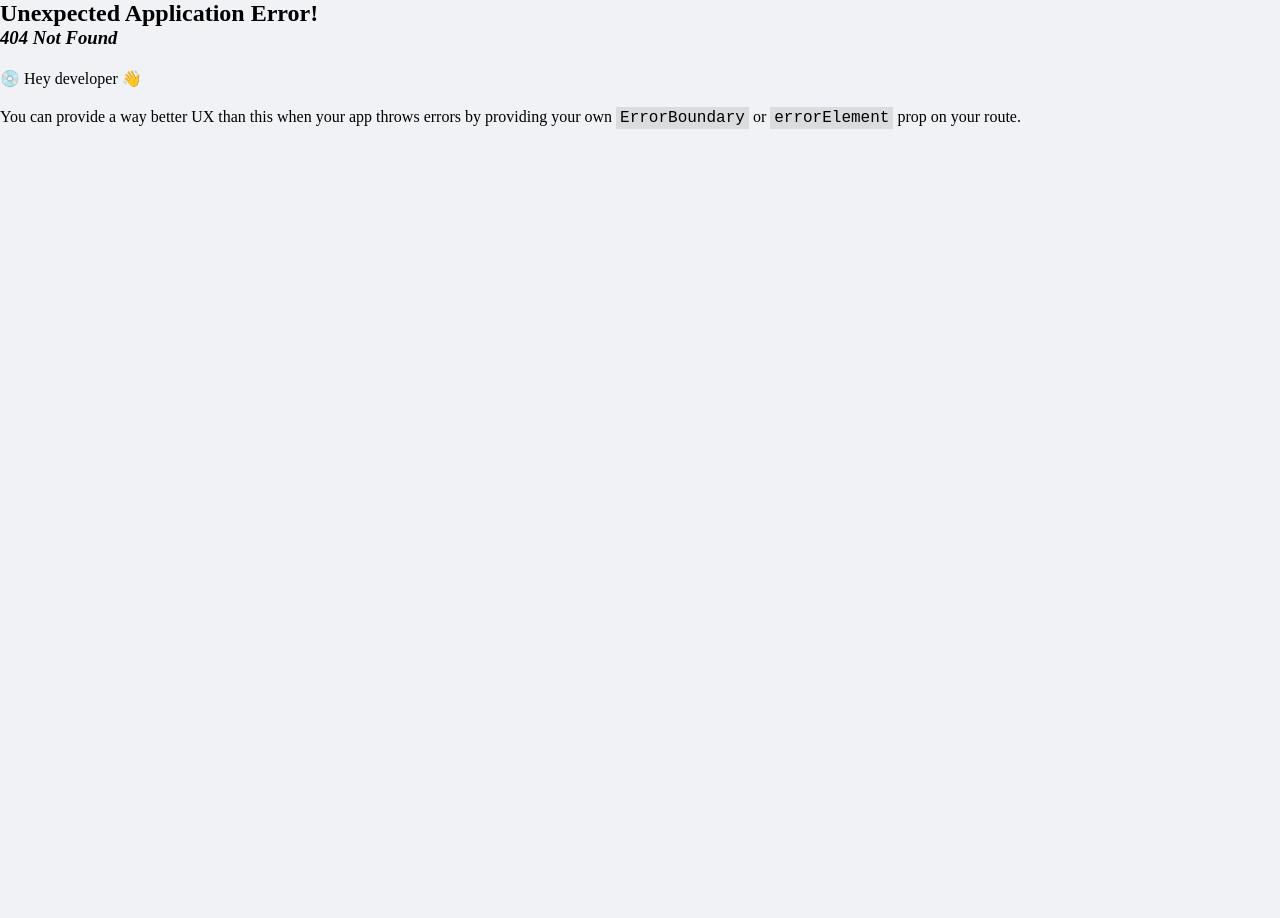
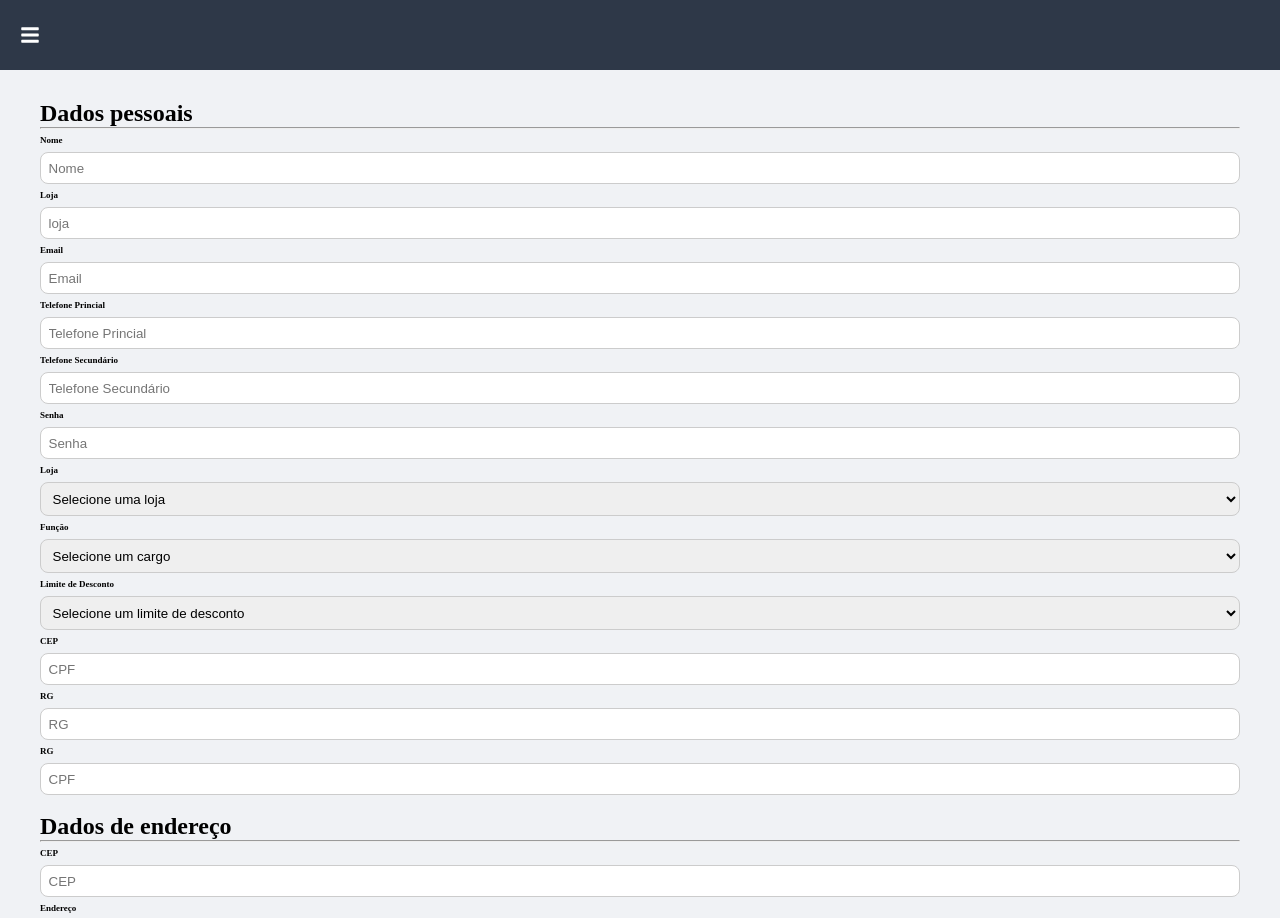
Before and after one commit to slicedcheese1/OticaCrud, a React (Vite) app: page /Sistema/CadastroFuncionario in a window 1280 px wide. Before the commit this address had no page. Shown: the top 918 px of the page. Before the commit the page ends 800 px from the top, so only its background shows below. Built offline with nearby package versions, Linux system fonts and the light colour scheme.

Commit message:
post quase pronto
falta por a rota do post correta e testar

```diff
--- a/src/Pages/Clientes/ClienteCadastro.jsx
+++ b/src/Pages/Clientes/ClienteCadastro.jsx
@@ -112,7 +112,7 @@ function ClienteCadastro() {
         showingCardResponsavel, setShowingCardResponsavel
       }}>
 
-      <div   className={styles.clientecadastrocontainer}>
+      <div className={styles.clientecadastrocontainer}>
           <form className={styles.container2} id='ClienteCadastroForm'  autocomplete="off">
               <DadosPessoaisClienteRegistro/>
               <DadosEnderecoClienteRegistro/>
--- a/src/Pages/Funcionarios/CadastroFuncionario.jsx
+++ b/src/Pages/Funcionarios/CadastroFuncionario.jsx
@@ -29,7 +29,8 @@ function CadastroFuncionario() {
     const [nome, setNome] = useState("")
     const [senha, setSenha] = useState("")
     const [lojaCadastro, setLojaCadastro] = useState("")
-    const [set, setCargos] = useState([])
+    const [cargo, setCargo] = useState("")
+    const [cargos, setCargos] = useState([])
     const [rg, setRg] = useState("")
     const [cpf, setCpf] = useState("")
     const [telefonePrimario, setTelefonePrimario] = useState("")
@@ -40,10 +41,223 @@ function CadastroFuncionario() {
     const [limiteDesconto, setLimiteDesconto] = useState("")
     const [email, setEmail] = useState("")
     const [loja, setLoja] = useState("")
-    const [loja1, setLoja1] = useState("")
+
+    function addCargo(event) {
+        event.preventDefault();
+        setCargo(event.target.value)
+        setCargos([...cargos, { idCargo: 0, nomeCargo: event.target.value}]);
+    }
+
+    function saveFuncionario(){
+        fetch('http://localhost:8080/cargos/cadastro', {
+            //mode: 'no-cors',
+            method: 'POST',
+            body: JSON.stringify({
+              nome,
+              senha,
+              lojaCadastro,
+              cargos,
+              rg,
+              cpf,
+              telefonePrimario,
+              telefoneSecundario,
+              cep,
+              endereco,
+              bairro,
+              limiteDesconto,
+              email,
+              loja,
+            }),
+            headers: {
+              'Accept': 'application/json',
+              'Content-Type': 'application/json'
+            }
+          })
+            .then(response => response.json())
+            .then((data) => {
+              console.log('Post criado com sucesso:', data);
+            })
+            .catch((error) => {
+              console.error('Erro ao criar post:', error);
+            });
+    }
 
     return(<>
+        <div>
+            <form>
+                <div className='container-dados-pessoais-funcionario'>
+                    <h2>Dados pessoais </h2>
 
+                    <hr/>
+                    <label htmlFor="nome">Nome</label>
+                    <input
+                    name="nome"
+                    type='text'
+                    placeholder='Nome'
+                    value={nome}
+                    onChange={() => {setNome(nome)}}
+                    />
+
+                    <label htmlFor="loja">Loja</label>
+                    <input
+                    name="loja"
+                    type='text'
+                    placeholder='loja'
+                    value={loja}
+                    onChange={() => {setLoja(loja)}}
+                    />
+
+                    <label htmlFor="email">Email</label>
+                    <input
+                    name="email"
+                    type='text'
+                    placeholder='Email'
+                    value={email}
+                    onChange={() => {setEmail(email)}}
+                    />
+
+                    <label htmlFor="telefoneprimario">Telefone Princial</label>
+                    <input
+                    name="telefoneprimario"
+                    type='text'
+                    placeholder='Telefone Princial'
+                    value={telefonePrimario}
+                    onChange={() => {setTelefonePrimario(telefonePrimario)}}
+                    />
+
+                    <label htmlFor="telefonesecundario">Telefone Secundário</label>
+                    <input
+                    name="telefonesecundario"
+                    type='text'
+                    placeholder='Telefone Secundário'
+                    value={telefoneSecundario}
+                    onChange={() => {setTelefoneSecundario(telefoneSecundario)}}
+                    />
+
+                    <label htmlFor="senha">Senha</label>
+                    <input
+                    name="senha"
+                    type='password'
+                    placeholder='Senha '
+                    value={senha}
+                    onChange={() => {setSenha(senha)}}
+                    />
+
+                    <label htmlFor="lojas">Loja</label>
+                    <select
+                    name="lojas"
+                    value={lojaCadastro}
+                    onChange={(e) => {setLojaCadastro(e.target.value)}}
+                    >
+                        <option value="" disabled selected >Selecione uma loja</option>
+                        <option value="Loja 01">Loja 01</option>
+                        <option value="Loja 02">Loja 02</option>
+                        <option value="Loja 03">Loja 03</option>
+                        <option value="Loja 04">Loja 04</option>
+                        <option value="Loja 05">Loja 05</option>
+                        <option value="Loja 06">Loja 06</option>
+                        <option value="Loja 07">Loja 07</option>
+                        <option value="Loja 08">Loja 08</option>
+                        <option value="Loja 09">Loja 09</option>
+                        <option value="Loja 10">Loja 10</option>
+                    </select>
+
+                    <label htmlFor="cargos">Função</label>
+                    <select
+                    name="cargos"
+                    value={cargo}
+                    onChange={(e) => {addCargo(e)}}
+                    >
+                        <option value="" disabled selected >Selecione um cargo</option>
+                        <option value="exemplo1">cargo 1</option>
+                        <option value="exemplo2">cargo 2</option>
+
+                    </select>
+
+                    <label htmlFor="llimitedescontoojas">Limite de Desconto</label>
+                    <select
+                    name="limitedesconto"
+                    value={limiteDesconto}
+                    onChange={(e) => {setLimiteDesconto(e.target.value)}}
+                    >
+                        <option value="" disabled selected >Selecione um limite de desconto</option>
+                        <option value="10%">10%</option>
+                        <option value="20%">20%</option>
+                        <option value="30%">30%</option>
+                        <option value="40%">40%</option>
+                        <option value="50%">50%</option>
+                        <option value="60%">60%</option>
+                        <option value="70%">70%</option>
+                        <option value="80%">80%</option>
+                        <option value="90%">90%</option>
+                        <option value="100%">100%</option>
+                    </select>
+
+                    <label>CEP</label>
+                    <input type='text' placeholder='CPF'/>
+
+                    <label htmlFor="rg">RG</label>
+                    <input
+                    name="rg"
+                    type='text'
+                    placeholder='RG'
+                    value={rg}
+                    onChange={() => setRg(rg)}
+                    />
+
+                    <label htmlFor="cpf">RG</label>
+                    <input
+                    name="cpf"
+                    type='text'
+                    placeholder='CPF'
+                    value={cpf}
+                    onChange={() => setCpf(cpf)}
+                    />
+                    <br/>
+                    <br/>
+                </div>
+
+                <div className='container-dados-endereço-funcionario'>
+                    <h2>Dados de endereço </h2>
+                    <hr/>
+                    <label htmlFor="cep">CEP</label>
+                    <input
+                    name="cep"
+                    type='text'
+                    placeholder='CEP'
+                    value={cep}
+                    onChange={()=>setCep(cep)}
+                    />
+
+                    <label htmlFor="endereco">Endereço</label>
+                    <input
+                    name="endereco"
+                    type='text'
+                    placeholder='Endereço'
+                    value={endereco}
+                    onChange={()=>setEndereco(endereco)}
+                    />
+
+                    <label htmlFor="bairro">Bairro</label>
+                    <input
+                    name="bairro"
+                    type='text'
+                    placeholder='Bairro'
+                    value={bairro}
+                    onChange={()=>setBairro(bairro)}
+                    />
+
+
+                </div>
+                <button
+                onClick={saveFuncionario}
+                >Cadastrar</button>
+
+                <div className='container-dados-usuario'>
+
+                </div>
+            </form>
+        </div>
     </>
     )
 }
```
Also changed, not shown: src/main.jsx (+4 -8 lines).
